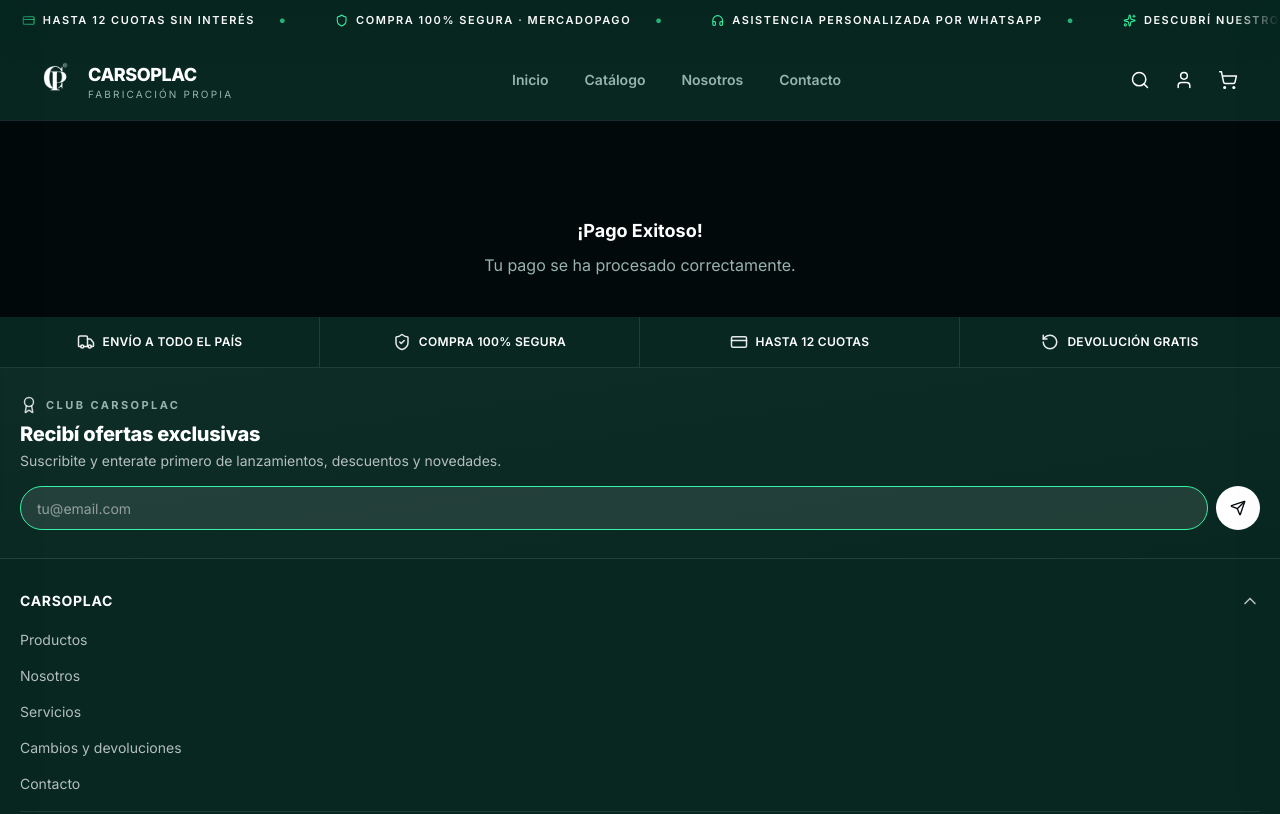
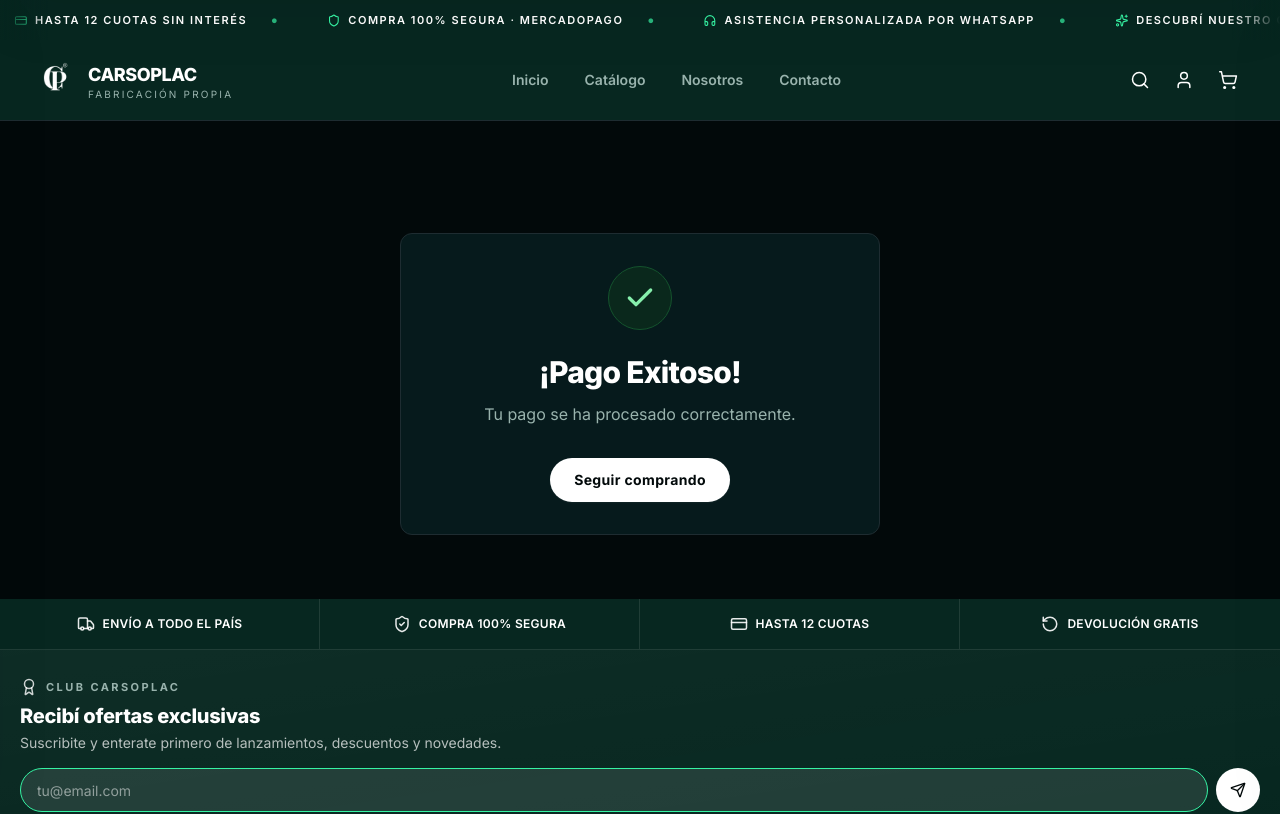
Before and after one commit to ferelchiflon/carsoplacweb, a React (Vite) app in the folder carsoplac-back/carsoplac-principal/: page /payment/failure in a window 1280 px wide. Shown: the top 814 px of the page. Built offline with nearby package versions, Linux system fonts and the light colour scheme; no server answers; what @mercadopago/sdk-react would draw is missing.

Commit message:
feat(style): páginas de pago - PaymentSuccess.tsx

```diff
--- a/carsoplac-back/carsoplac-principal/src/pages/PaymentSuccess.tsx
+++ b/carsoplac-back/carsoplac-principal/src/pages/PaymentSuccess.tsx
@@ -1,8 +1,25 @@
+import { Link } from "react-router-dom";
+import { Check } from "lucide-react";
+
 export default function PaymentSuccess() {
   return (
-    <div className="mt-14 bg-midnight-forest text-white text-center px-4 py-10">
-      <p className="text-lg font-bold">¡Pago Exitoso!</p>
-      <p className="text-sage-gray mt-2">Tu pago se ha procesado correctamente.</p>
+    <div className="mt-28 px-4 pb-16">
+      <section className="mx-auto w-full max-w-[480px] rounded-xl border border-spruce-border bg-deep-lichen p-8 text-center">
+        <div className="mx-auto grid h-16 w-16 place-items-center rounded-full border border-[rgb(var(--color-success-border))] bg-[rgb(var(--color-success-bg))]">
+          <Check size={32} strokeWidth={2.5} className="text-[rgb(var(--color-success-text))]" />
+        </div>
+        <h1 className="mt-6 text-3xl font-extrabold tracking-tight text-white">
+          ¡Pago Exitoso!
+        </h1>
+        <p className="mt-3 text-sage-gray">
+          Tu pago se ha procesado correctamente.
+        </p>
+        <div className="mt-8 flex flex-col justify-center gap-3 sm:flex-row">
+          <Link to="/productos" className="btn btn-primary">
+            Seguir comprando
+          </Link>
+        </div>
+      </section>
     </div>
   );
 }
```
